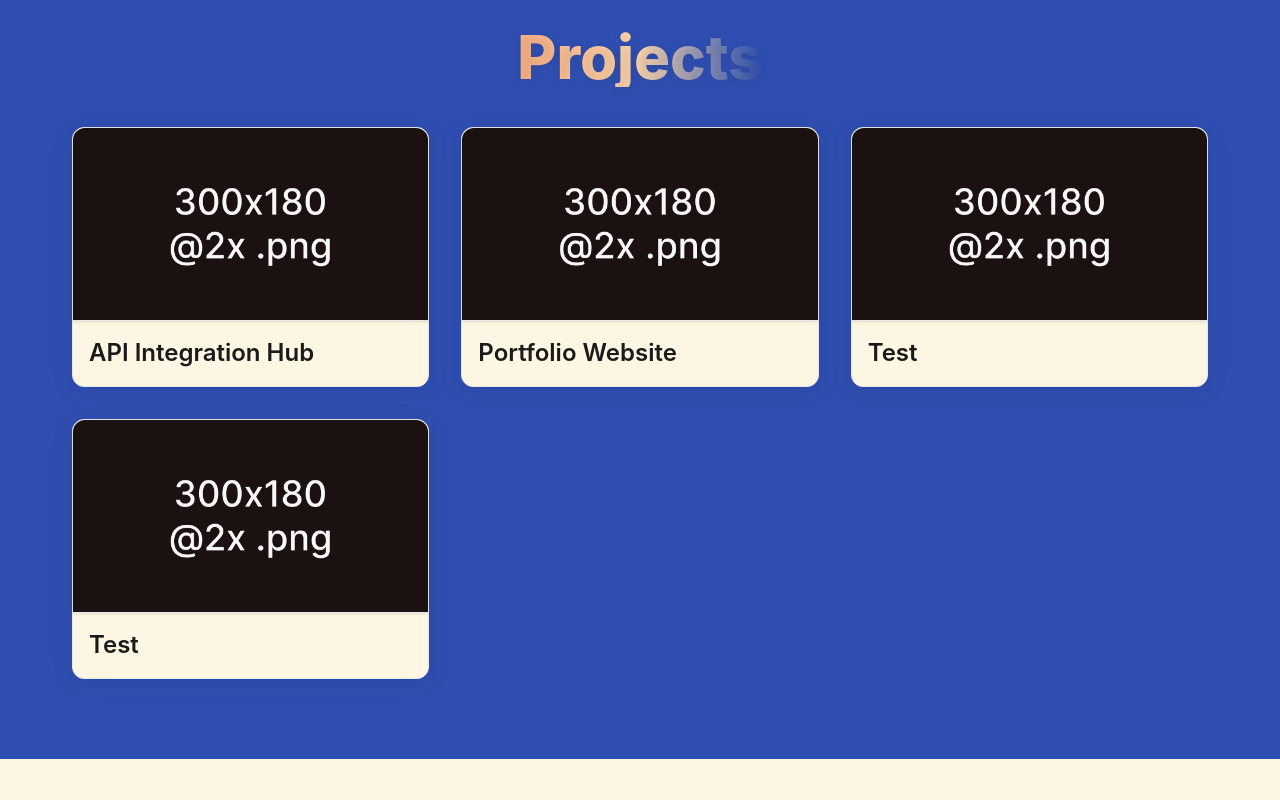
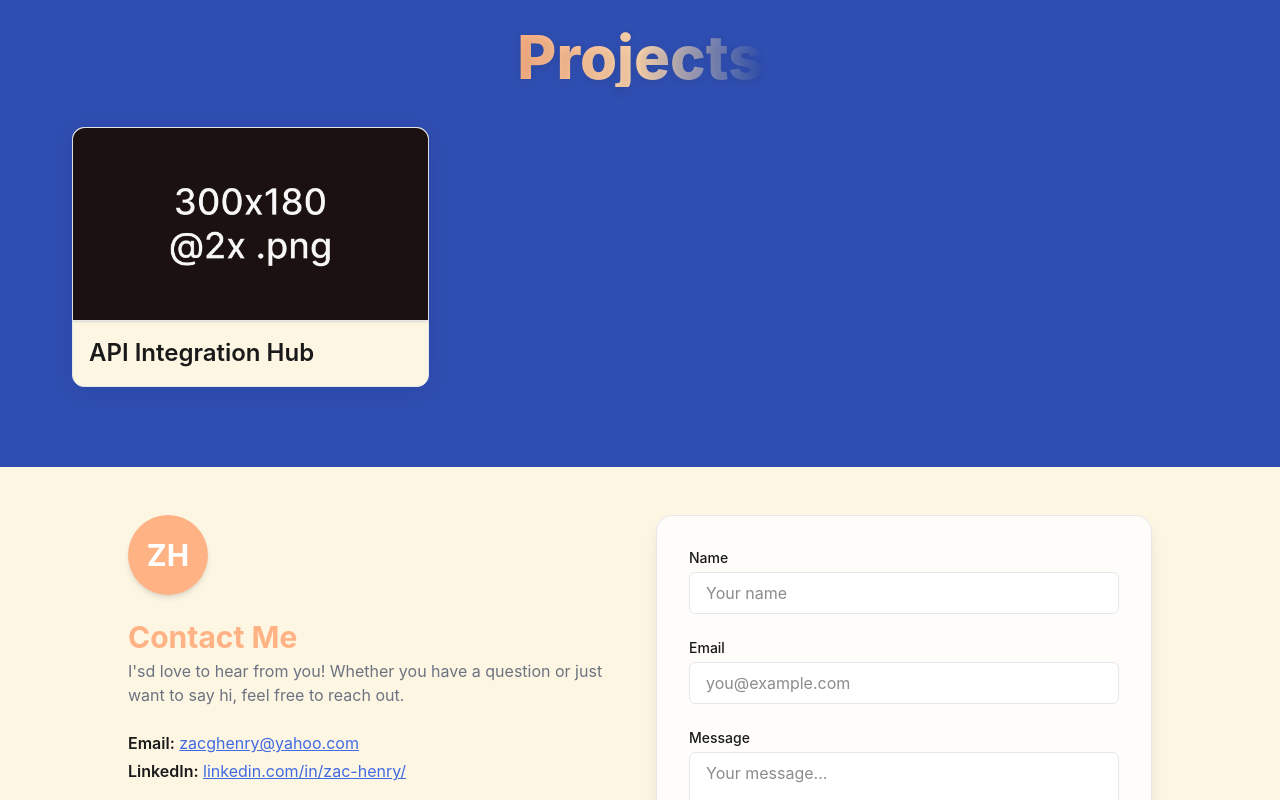
Before and after one commit to henzg/portfolio-redo, a Next.js app in the folder frontend/: page / in a window 1280 px wide. Shown: the part 1080-1880 px from the top of the page. Built offline with nearby package versions, Linux system fonts and the light colour scheme.

Commit message:
commented some projects out for testing

```diff
--- a/frontend/src/data/project.ts
+++ b/frontend/src/data/project.ts
@@ -15,26 +15,26 @@ export const projects: Project[] = [
     repo: "https://github.com/yourname/api-integration-hub",
     demo: "https://api.yourdomain.com",
     image: "/placeholder.png"
-  },
-  {
-    title: "Portfolio Website",
-    description: "This portfolio site built with Next.js, Express, and Docker.",
-    techStack: ["Next.js", "TypeScript", "Docker Compose"],
-    repo: "https://github.com/yourname/portfolio",
-    image: "/placeholder.png"
-  },
-  {
-    title: "Test",
-    description: "This is a test entry",
-    techStack: ["Next.js", "TypeScript", "Docker Compose"],
-    repo: "https://github.com/yourname/portfolio",
-    image: "/placeholder.png"
-  },
-    {
-    title: "Test",
-    description: "This is a test entry",
-    techStack: ["Next.js", "TypeScript", "Docker Compose"],
-    repo: "https://github.com/yourname/portfolio",
-    image: "/placeholder.png"
   }
+  // {
+  //   title: "Portfolio Website",
+  //   description: "This portfolio site built with Next.js, Express, and Docker.",
+  //   techStack: ["Next.js", "TypeScript", "Docker Compose"],
+  //   repo: "https://github.com/yourname/portfolio",
+  //   image: "/placeholder.png"
+  // },
+  // {
+  //   title: "Test",
+  //   description: "This is a test entry",
+  //   techStack: ["Next.js", "TypeScript", "Docker Compose"],
+  //   repo: "https://github.com/yourname/portfolio",
+  //   image: "/placeholder.png"
+  // },
+  //   {
+  //   title: "Test",
+  //   description: "This is a test entry",
+  //   techStack: ["Next.js", "TypeScript", "Docker Compose"],
+  //   repo: "https://github.com/yourname/portfolio",
+  //   image: "/placeholder.png"
+  // }
 ];
```
